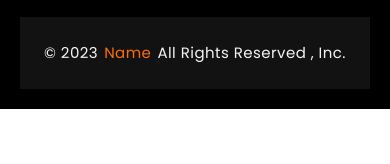
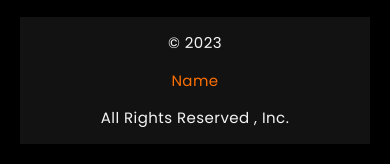
Before and after one commit to CrazyGlaxy/NewPortfolio, a plain HTML site: page index.html in a window 390 px wide. Shown: the part 6707-6871 px from the top of the page. Before the commit the page ends 6816 px from the top, so only its background shows below. Drawn offline with nearby package versions, Linux system fonts and the light colour scheme; files whose address does not match are found by name.

Commit message:
Update footer.css

```diff
--- a/footer.css
+++ b/footer.css
@@ -43,8 +43,9 @@ footer p {
 }
 
 .foot-note {
+    /* border: 1px solid red; */
     background-color:#121212;
-    padding: 20px;
+    padding: 10px 0px;
     display: flex;
     justify-content: center;
     gap: 6px;
@@ -64,6 +65,11 @@ footer p {
 
 @media only screen and (min-width:200px) and (max-width:576px) {
 
+    .foot-note{
+        flex-direction: column;
+        justify-content: center;
+        align-items: center;
+    }
     .foot-links {
         flex-direction: column;
         align-items: center;
```
